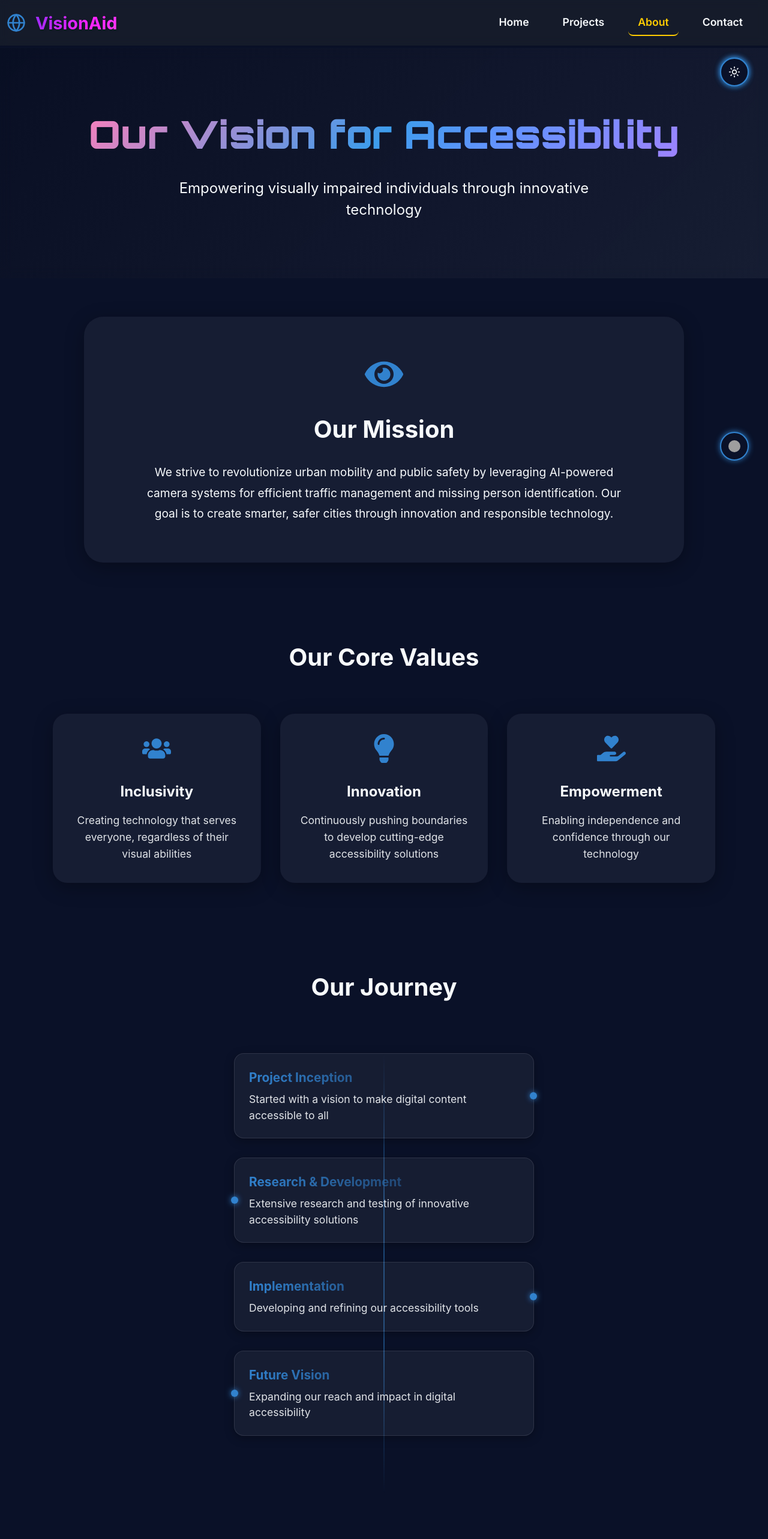
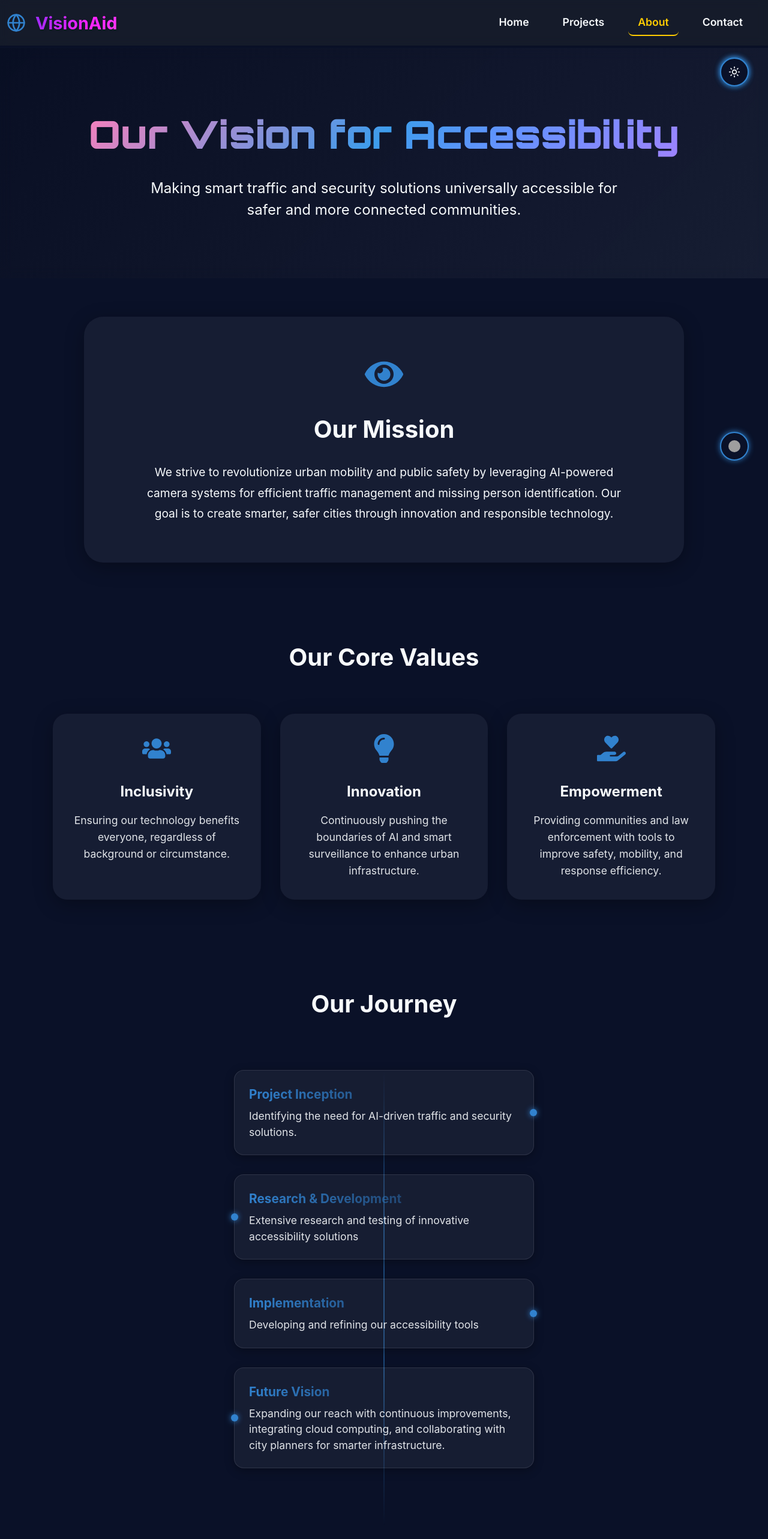
Before and after one commit to ArnavNath2003/Vision-Aid, a React (Vite) app: page /about in a window 1280 px wide. Shown: the top 2566 px of the page at 60% size. Built offline with nearby package versions, Linux system fonts and the light colour scheme; no server answers; grey boxes are pictures that could not be loaded.

Commit message:
git add src/components/About.tsx

```diff
--- a/src/components/About.tsx
+++ b/src/components/About.tsx
@@ -174,7 +174,7 @@ const About: React.FC = () => {
             {...fadeInUp}
             transition={{ delay: 0.1, duration: 0.5 }}
           >
-            Empowering visually impaired individuals through innovative technology
+            Making smart traffic and security solutions universally accessible for safer and more connected communities.
           </motion.p>
         </motion.section>
 
@@ -215,7 +215,7 @@ const About: React.FC = () => {
             >
               <FaUsers className="value-icon" />
               <h3>Inclusivity</h3>
-              <p>Creating technology that serves everyone, regardless of their visual abilities</p>
+              <p>Ensuring our technology benefits everyone, regardless of background or circumstance.</p>
             </motion.div>
 
             <motion.div
@@ -226,7 +226,7 @@ const About: React.FC = () => {
             >
               <FaLightbulb className="value-icon" />
               <h3>Innovation</h3>
-              <p>Continuously pushing boundaries to develop cutting-edge accessibility solutions</p>
+              <p>Continuously pushing the boundaries of AI and smart surveillance to enhance urban infrastructure.</p>
             </motion.div>
 
             <motion.div
@@ -237,7 +237,7 @@ const About: React.FC = () => {
             >
               <FaHandHoldingHeart className="value-icon" />
               <h3>Empowerment</h3>
-              <p>Enabling independence and confidence through our technology</p>
+              <p> Providing communities and law enforcement with tools to improve safety, mobility, and response efficiency.</p>
             </motion.div>
           </div>
         </motion.section>
@@ -272,7 +272,7 @@ const About: React.FC = () => {
                 }}
               >
                 <h3>Project Inception</h3>
-                <p>Started with a vision to make digital content accessible to all</p>
+                <p>Identifying the need for AI-driven traffic and security solutions.</p>
                 <div className="timeline-dot"></div>
               </motion.div>
             </motion.div>
@@ -341,7 +341,7 @@ const About: React.FC = () => {
                 }}
               >
                 <h3>Future Vision</h3>
-                <p>Expanding our reach and impact in digital accessibility</p>
+                <p>Expanding our reach with continuous improvements, integrating cloud computing, and collaborating with city planners for smarter infrastructure.</p>
                 <div className="timeline-dot"></div>
               </motion.div>
             </motion.div>
@@ -358,8 +358,8 @@ const About: React.FC = () => {
               transition={{ type: "spring", stiffness: 300 }}
             >
               <div className="member-avatar"></div>
-              <h3>Dr. Sarah Chen</h3>
-              <p>Lead Researcher</p>
+              <h3>Aryan Sansi</h3>
+              <p>Ai/ML Specialist</p>
             </motion.div>
 
             <motion.div
@@ -368,8 +368,8 @@ const About: React.FC = () => {
               transition={{ type: "spring", stiffness: 300 }}
             >
               <div className="member-avatar"></div>
-              <h3>Alex Rodriguez</h3>
-              <p>AI Specialist</p>
+              <h3>Arnav Nath</h3>
+              <p>Database Architect</p>
             </motion.div>
 
             <motion.div
@@ -378,8 +378,8 @@ const About: React.FC = () => {
               transition={{ type: "spring", stiffness: 300 }}
             >
               <div className="member-avatar"></div>
-              <h3>Maya Patel</h3>
-              <p>Accessibility Expert</p>
+              <h3>Saksham Jain</h3>
+              <p>UI/UX Specialist</p>
             </motion.div>
             <motion.div
               className="team-member"
@@ -387,8 +387,8 @@ const About: React.FC = () => {
               transition={{ type: "spring", stiffness: 300 }}
             >
               <div className="member-avatar"></div>
-              <h3>Alex Rodriguez</h3>
-              <p>AI Specialist</p>
+              <h3>Varghese Joshy</h3>
+              <p>Researcher</p>
             </motion.div>
           </div>
         </section>
```
